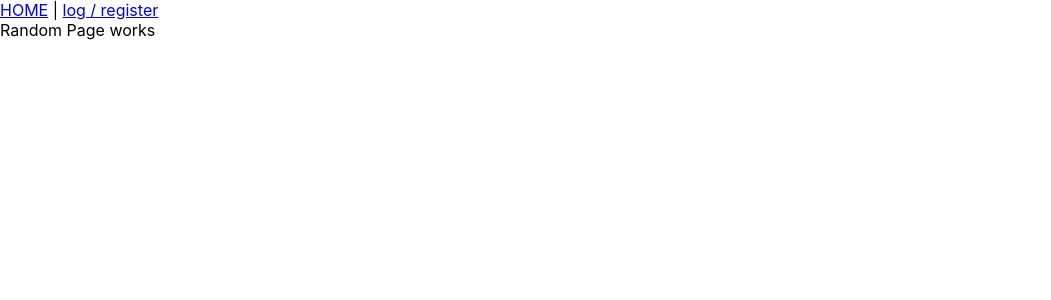
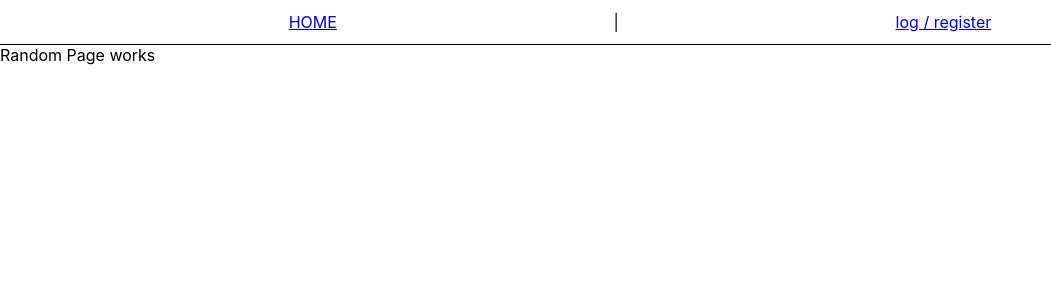
Before and after one commit to HadHod/what-is-it, a React (Create React App) app: page /random in a window 1280 px wide. Shown: the top 300 px of the page, without its empty margins (0-1051 px from the left). Built offline with nearby package versions, Linux system fonts and the light colour scheme.

Commit message:
navigation bar component added

```diff
--- /dev/null
+++ b/src/components/NavigationBar.scss
@@ -0,0 +1,6 @@
+nav {
+  border-bottom: 1px solid black;
+  display: flex;
+  justify-content: space-evenly;
+  padding: 12px;
+}
--- /dev/null
+++ b/src/components/NavigationBar.tsx
@@ -0,0 +1,10 @@
+import React, { ReactElement } from 'react';
+import { Link } from 'react-router-dom';
+import PathConstants from '../routes/pathConstants';
+import './NavigationBar.scss';
+
+function NavigationBar(): ReactElement {
+  return <nav><Link to={PathConstants.HOME}>HOME</Link> | <Link to={PathConstants.HOME}>log / register</Link></nav>
+}
+
+export default NavigationBar;
--- a/src/pages/Layout.tsx
+++ b/src/pages/Layout.tsx
@@ -1,11 +1,11 @@
-import { Link, Outlet } from "react-router-dom";
-import PathConstants from "../routes/pathConstants";
+import { Outlet } from "react-router-dom";
 import { Suspense } from "react";
+import NavigationBar from "../components/NavigationBar";
 
 export default function Layout() {
   return (
     <>
-      <nav><Link to={PathConstants.HOME}>HOME</Link> | <Link to={PathConstants.HOME}>log / register</Link></nav>
+      <NavigationBar />
       <main>
         <Suspense fallback={<div>Loading...</div>}>
           <Outlet />
```
Also changed, not shown: 1 other file (tests, documents, lock files or other folders).
